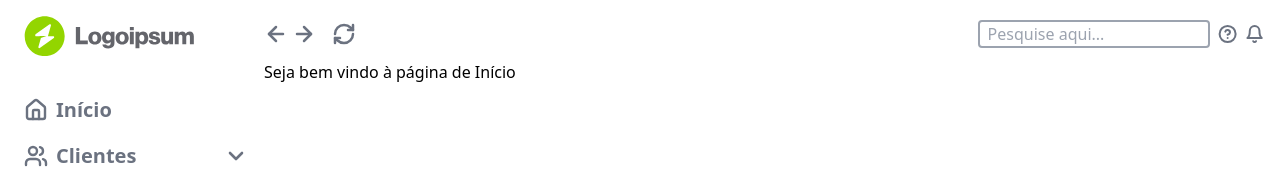
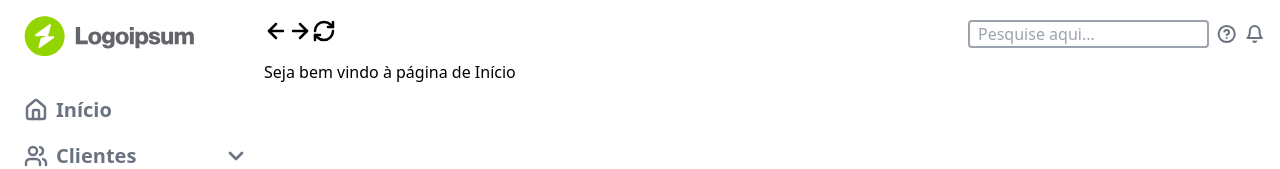
Before and after one commit to lhelheo/React-layout--sistema-login, a React (Vite) app: page / in a window 1280 px wide. Shown: the top 169 px of the page. Built offline with nearby package versions, Linux system fonts and the light colour scheme.

Commit message:
roteamento navbar e novos componentes para essa funcionalidade de roteamento

```diff
--- /dev/null
+++ b/src/components/BackButton.jsx
@@ -0,0 +1,21 @@
+import { useNavigate } from 'react-router-dom';
+import { ArrowLeft } from 'lucide-react';
+
+const BackButton = () => {
+    const navigate = useNavigate();
+
+    const goBack = () => {
+        // Volta para o endereço anterior na história do navegador
+        navigate(-1);
+    };
+
+    return (
+        <div>
+            <button onClick={goBack}>
+                <ArrowLeft strokeWidth={2.5} />
+            </button>
+        </div>
+    );
+}
+
+export default BackButton;
--- /dev/null
+++ b/src/components/FowardButton.jsx
@@ -0,0 +1,21 @@
+import {useNavigate} from 'react-router-dom'
+import { ArrowRight } from 'lucide-react';
+
+const FowardButton = () => {
+    const navigate = useNavigate();
+
+    const goFoward = () => {
+        // Volta para o endereço anterior na história do navegador
+        navigate(1);
+    };
+
+    return (
+        <div>
+            <button onClick={goFoward}>
+                <ArrowRight strokeWidth={2.5} />
+            </button>
+        </div>
+    );
+}
+
+export default FowardButton;
--- a/src/components/Navbar.jsx
+++ b/src/components/Navbar.jsx
@@ -1,22 +1,22 @@
 import './Navbar.jsx'
-import { ArrowLeft } from 'lucide-react';
-import { ArrowRight } from 'lucide-react';
-import { RefreshCw } from 'lucide-react';
 import { CircleHelp } from 'lucide-react';
 import { Bell } from 'lucide-react';
+import BackButton from './BackButton.jsx';
+import FowardButton from './FowardButton.jsx';
+import RealoadPage from './RealoadPage.jsx';
 
 function Navbar() {
 
   const colorIconsNavbar = "text-gray-500";
   return (
     <div className='flex justify-between w-full items-center'>
-        <div className={`flex items-center gap-1 ${colorIconsNavbar}`}>
-          <ArrowLeft strokeWidth={2.5}/>
-          <ArrowRight strokeWidth={2.5}/>
-          <RefreshCw className='ml-3' strokeWidth={2.5}/>
+        <div className={`flex items-center gap-1${colorIconsNavbar}`}>
+          <BackButton />
+          <FowardButton />
+          <RealoadPage />
         </div>
 
-        <div className='flex gap-2 items-center p-2 desktop:w-[30%]'>
+        <div className='flex gap-2 items-center p-2 w-96 pl-20'>
           <input type="text" placeholder="Pesquise aqui..." className='border-2 pl-2 rounded border-gray-400 w-[100%]'/>
           <CircleHelp strokeWidth={2.5} className={`flex items-center gap-2 ${colorIconsNavbar}`}/>
           <Bell strokeWidth={2.5} className={`flex items-center gap-2 ${colorIconsNavbar}`}/>
--- /dev/null
+++ b/src/components/RealoadPage.jsx
@@ -0,0 +1,21 @@
+import { useNavigate } from 'react-router-dom'
+import { RefreshCw } from 'lucide-react';
+
+const RealoadPage = () => {
+    const navigate = useNavigate();
+
+    const reload = () => {
+        // Volta para o endereço anterior na história do navegador
+        navigate(0);
+    };
+
+    return (
+        <div>
+            <button onClick={reload}>
+                <RefreshCw strokeWidth={2.5} />
+            </button>
+        </div>
+    );
+}
+
+export default RealoadPage;
--- a/src/components/Sidebar.jsx
+++ b/src/components/Sidebar.jsx
@@ -5,7 +5,6 @@ import { CircleHelp } from 'lucide-react';
 import { Users } from 'lucide-react';
 import { Grid2X2 } from 'lucide-react';
 import { Zap } from 'lucide-react';
-// import { Bolt } from 'lucide-react';
 import Button from './Button';
 import SidebarEnd from './SidebarEnd';
 import ItemsList from './ItemsList';
```
